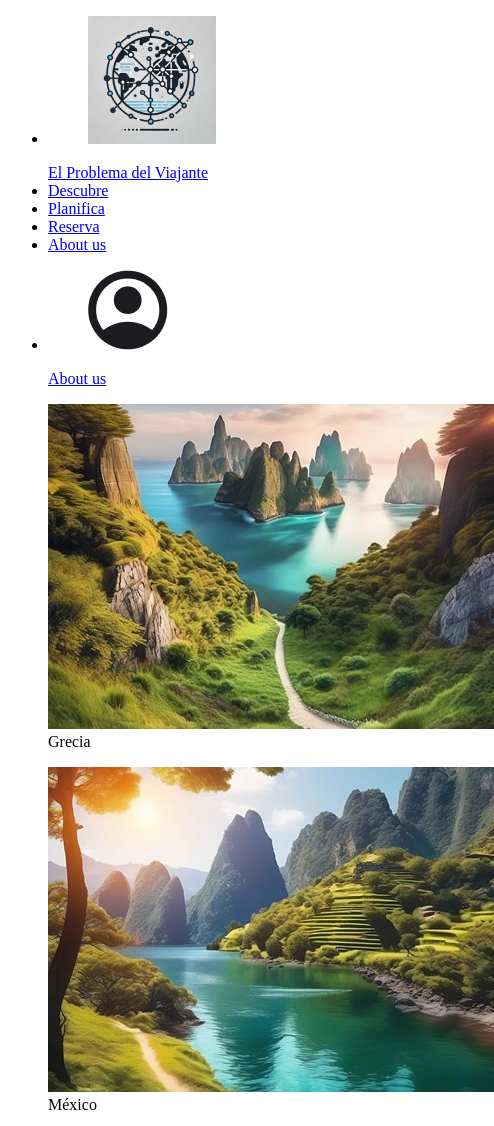
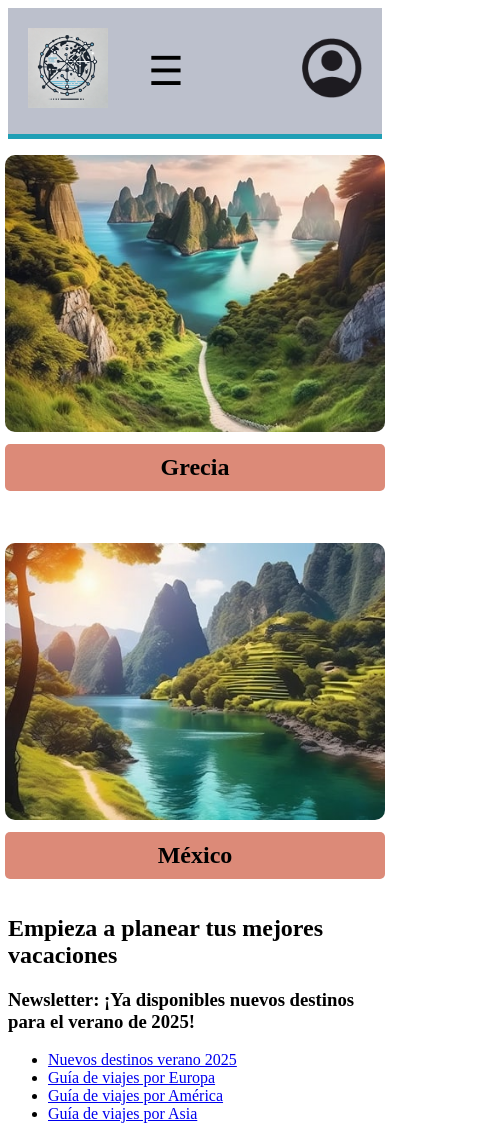
Before and after one commit to PedroVidalVillalba/DAW_P1, a plain HTML site: page index.html in a window 390 px wide. Shown: the top 1126 px of the page, 494 px wide, since content can reach past the window. Drawn offline with Linux system fonts and the light colour scheme.

Commit message:
CSS y responsividad de la barra de navegación. Prototipo de contenedor de imágenes.

```diff
--- a/index.html
+++ b/index.html
@@ -3,41 +3,59 @@
 
 <!-- https://www.w3schools.com/html/ -->
 <head>
-  <title> Página principal </title>
+  <title> El Problema del Viajante </title>
   <meta charset="utf-8">
-  <meta name="viewport" content="width=device-width, initial-scale=1">
+  <meta name="viewport" content="width=device-width, initial-scale=1.0">
+  <meta name="Keywords" content="Viajes, Hoteles, Casas, Aviones, Ir a, Experiencias">
+  <meta name="Description" content="Página de reserva de viajes y búsqueda de lugares para visitar">
+  <meta name="Authors" content="Yago Falgueras Casarejos, Pedro Vidal Villalba">
+
+  <link rel="stylesheet" href="./styles/nav.css">
+  <link rel="stylesheet" href="./styles/images.css">
+  <link rel="icon" type="image/png" href="./images/logo.png">
 </head>
 
 <body>
 <header>
   <nav>
+    <a href="./index.html" class="logo" title="Inicio">
+      <img src="./images/logo.png" width="100" height="100" alt="Logo">
+    </a>
+
+    <input type="checkbox" id="menu-checkbox">
+    <label for="menu-checkbox" class="menu-toggle">&#9776;</label>
+
     <ul>
-      <li> <figure>
-        <img src="/images/logo.png" width="128" height="128" alt="Logo">
-      </figure>
-        <a href="/index.html"> El Problema del Viajante </a></li>
-      <li> <a href="/html/descubre/descubre.html"> Descubre </a></li>
-      <li> <a href="/html/planifica/planifica.html"> Planifica </a></li>
-      <li> <a href="/html/reserva/reserva.html"> Reserva </a></li>
-      <li> <a href="/html/about_us/about_us.html"> About us </a></li>
-      <li> <figure>
-        <img src="/images/icon.png" width="80" height="80" alt="Login">
-      </figure>
-        <a href="/html/login/login.html"> About us </a></li>
+      <li> <a href="./html/descubre/descubre.html"> Descubre </a></li>
+      <li> <a href="./html/planifica/planifica.html"> Planifica </a></li>
+      <li> <a href="./html/reserva/reserva.html"> Reserva </a></li>
+      <li> <a href="./html/about_us/about_us.html"> About us </a></li>
     </ul>
+
+    <a href="./html/login/login.html" class="login">
+      <img src="./images/icon.png" width="80" height="80" alt="Login">
+    </a>
   </nav>
 </header>
 
 <main>
   <section id="Intro">
+    <div class="image-container">
+      <div class="image-box">
         <figure>
-      <img src="/images/principal/Greece.jpg" width="446" height="325" alt="Imagen Grecia">
+          <img src="./images/principal/Greece.jpg" width="446" height="325" alt="Imagen Grecia">
           <figcaption> Grecia </figcaption>
         </figure>
+      </div>
+
+      <div class="image-box">
         <figure>
-      <img src="/images/principal/Mexico.jpg" width="446" height="325" alt="Imagen México">
+          <img src="./images/principal/Mexico.jpg" width="446" height="325" alt="Imagen México">
           <figcaption> México </figcaption>
         </figure>
+      </div>
+    </div>
+
   </section>
 
   <section id="Frase">
@@ -47,10 +65,10 @@
   <section id="Newsletter">
     <h3> Newsletter: ¡Ya disponibles nuevos destinos para el verano de 2025! </h3>
     <ul>
-      <li> <a href="/html/principal/newsletter/news.html"> Nuevos destinos verano 2025 </a></li>
-      <li> <a href="/html/principal/newsletter/news.html"> Guía de viajes por Europa </a></li>
-      <li> <a href="/html/principal/newsletter/news.html"> Guía de viajes por América </a></li>
-      <li> <a href="/html/principal/newsletter/news.html"> Guía de viajes por Asia </a></li>
+      <li> <a href="./html/principal/newsletter/news.html"> Nuevos destinos verano 2025 </a></li>
+      <li> <a href="./html/principal/newsletter/news.html"> Guía de viajes por Europa </a></li>
+      <li> <a href="./html/principal/newsletter/news.html"> Guía de viajes por América </a></li>
+      <li> <a href="./html/principal/newsletter/news.html"> Guía de viajes por Asia </a></li>
     </ul>
   </section>
 
--- /dev/null
+++ b/styles/images.css
@@ -0,0 +1,41 @@
+@import url("../styles/colors.css");
+
+.image-container {
+    display: flex;
+    justify-content: center; /* Centrar imágenes horizontalmente */
+    gap: 50px; /* Espacio entre imágenes */
+}
+
+.image-box {
+    display: flex;
+    flex-direction: column;
+    align-items: center;
+    text-align: center;
+}
+
+.image-box img {
+    width: 380px; /* Hay que ver bien el tamaño de la imagen. */
+    height: auto;
+    border-radius: 10px;
+}
+
+.image-box figcaption {
+    margin-top: 8px;
+    padding: 10px 0 10px 0;
+    background-color: var(--rosewater);
+    color: black;
+    font-size: 1.5em;
+    font-weight: bold;
+    border-radius: 5px;
+    width: 100%;
+    text-align: center;
+}
+
+@media (max-width: 900px) {
+    .image-container {
+        /* Disposición de imágenes en vertical para móvil */
+        flex-direction: column;
+        align-items: center;
+        gap: 20px;
+    }
+}
--- /dev/null
+++ b/styles/nav.css
@@ -0,0 +1,103 @@
+@import url("../styles/colors.css");
+
+nav {
+    display: flex;
+    align-items: center;
+    justify-content: space-between;
+    padding: 20px;
+    background-color: var(--surface1);
+    border-bottom: 5px solid var(--sapphire);
+}
+
+nav .logo img {
+    height: 80px;
+    width: auto;
+    margin-right: 40px;
+}
+
+nav ul {
+    display: flex;
+    list-style: none;
+    padding: 0;
+    margin: 0;
+    gap: 40px;
+}
+
+nav li {
+    display: inline-block;
+}
+
+nav a {
+    text-decoration: none;
+    color: black;
+    font-size: 1.5em;
+    font-weight: bold;
+    transition: background-color 0.5s ease, color 0.5s ease;
+    border: var(--sapphire);
+    border-radius: 5px;
+}
+
+nav a:hover {
+    color: var(--sapphire);
+    border-radius: 5px;
+}
+
+nav .login {
+    margin-left: auto;
+}
+
+nav .login img {
+    height: 60px;
+    width: auto;
+}
+
+.menu-toggle {
+    display: none;
+    font-size: 40px;
+    cursor: pointer;
+    color: black;
+}
+
+#menu-checkbox {
+    display: none;
+}
+@media (max-width: 900px) {
+    /* Versión de móvil: Icono de hamburguesa con desplegable vertical */
+    nav ul {
+        display: none;
+        flex-direction: column;
+        position: absolute;
+        top: 110px;
+        left: 60px;
+        width: 200px;
+        background-color: var(--surface1);
+        padding: 20px 0 20px 0;
+        text-align: center;
+        gap: 20px;
+        box-shadow: 2px 2px 10px var(--crust);
+        border-radius: 0 10px 10px 0;
+    }
+
+    /* Mostrar la barra cuando el checkbox está activado */
+    #menu-checkbox:checked ~ ul {
+        display: flex;
+    }
+
+    /* Mostrar el icono hamburguesa */
+    .menu-toggle {
+        display: block;
+    }
+}
+
+@media (min-width: 900px) {
+    /* Restablecer la barra de navegación cuando se vuelva a un ancho lo suficiente grande */
+    #menu-checkbox {
+        display: none;
+    }
+
+    nav ul {
+        display: flex !important;
+        position: static;
+        padding: 0;
+    }
+}
```
Also changed, not shown: html/planifica/planifica.html (+1 -1 lines). Lines whose indentation alone changed are shown as unchanged.
